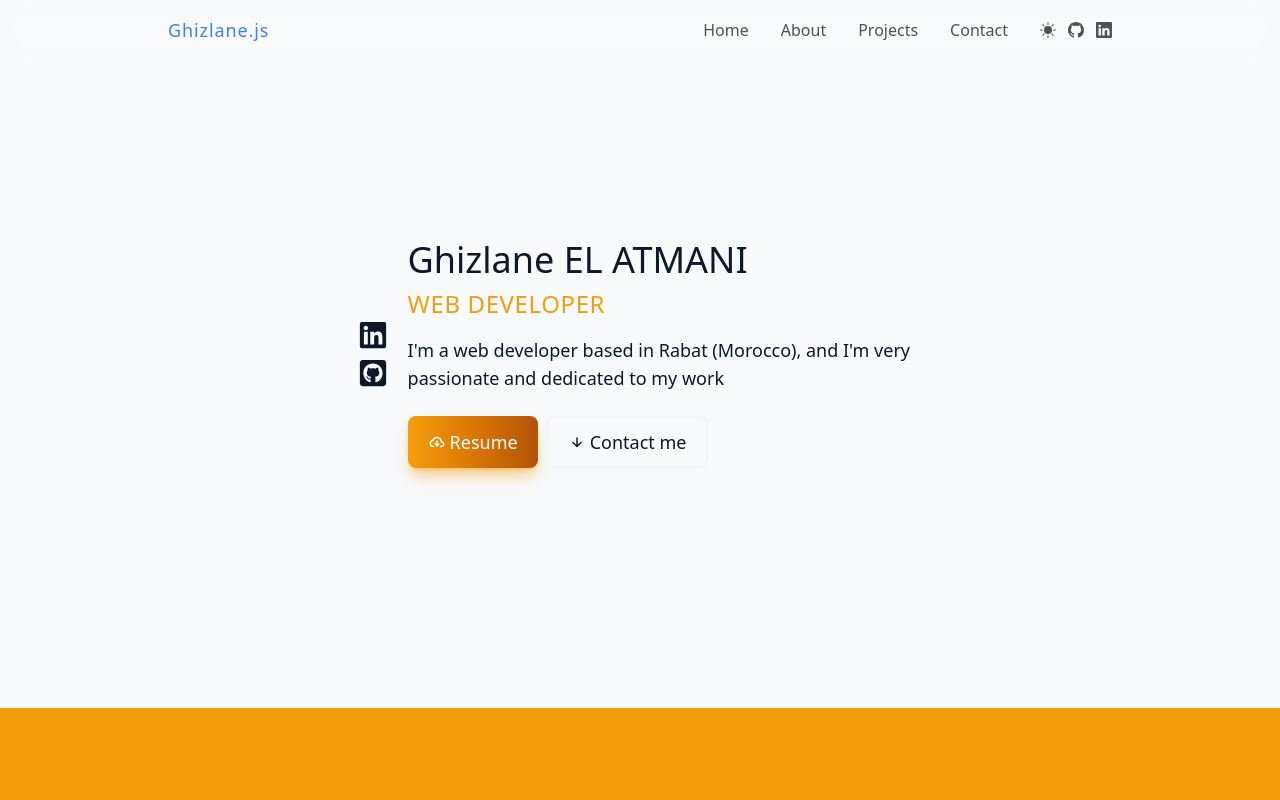
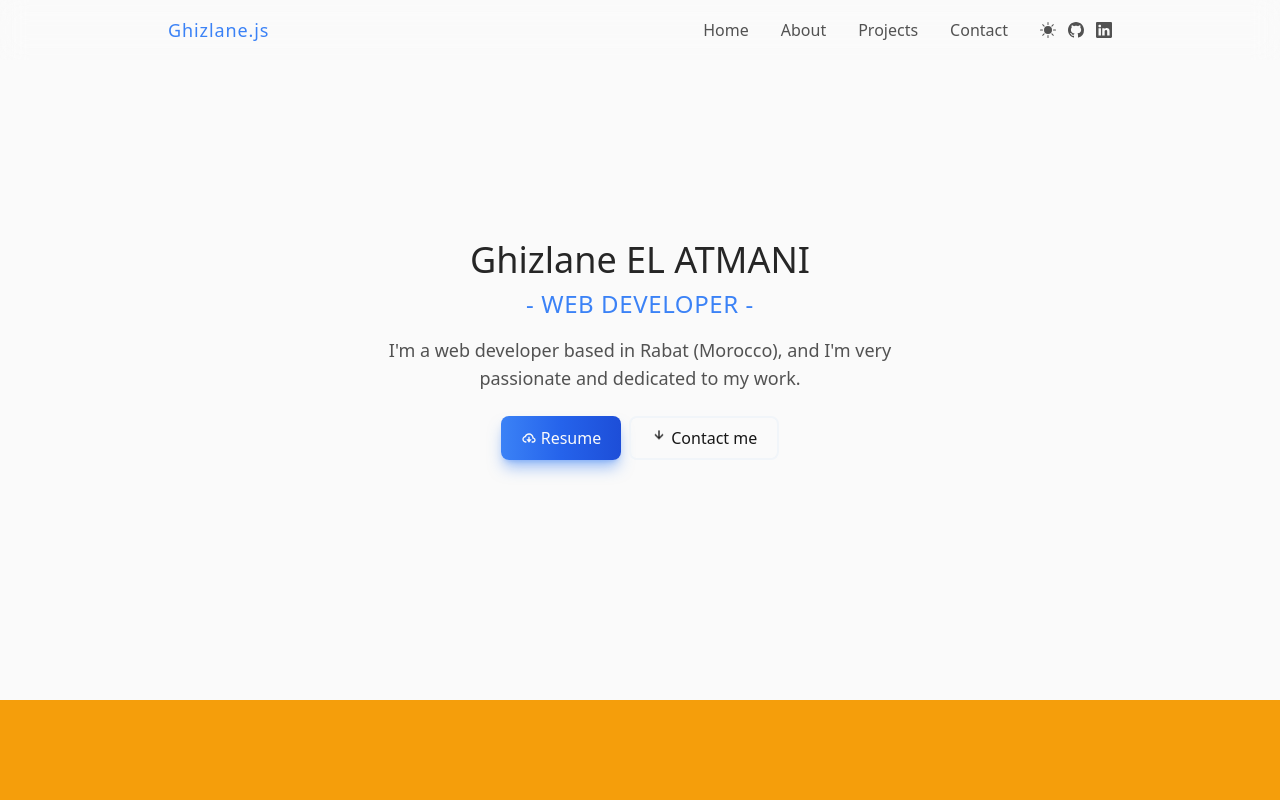
Before and after one commit to ghizlane-elatmani/Portfolio, a React (Create React App) app: page / in a window 1280 px wide. Shown: the top 800 px of the page. Built offline with nearby package versions, Linux system fonts and the light colour scheme.

Commit message:
1.10.0: New design for the home section

```diff
--- a/src/components/Home.jsx
+++ b/src/components/Home.jsx
@@ -7,68 +7,27 @@ const Home = () => {
   return (
     <section
       name="home"
-      className="min-w-full p-3 min-h-screen xl:min-h-max xl:py-[15rem] flex justify-center items-center text-slate-900
-    bg-slate-50 dark:bg-slate-800 dark:text-amber-50"
+      className="flex min-h-screen min-w-full items-center justify-center bg-neutral-50 p-3 dark:bg-slate-900 xl:min-h-max xl:py-[15rem]"
     >
-      <div className="flex gap-5 ">
-        {/* ===== SOCIAL ===== */}
-        <div className="flex flex-col gap-2 justify-center">
-          <a
-            href="https://www.linkedin.com/in/ghizlane-el-atmani-a91732214/"
-            target="_blank"
-            rel="noreferrer"
-            style={{
-              textDecoration: "none",
-              color: "#222",
-              fontSize: "1.5rem",
-              cursor: "pointer",
-            }}
-          >
-            <FaLinkedin
-              className="md:text-3xl text-slate-900 dark:text-amber-50 hover:text-amber-500
-              dark:hover:text-amber-500 transition-all duration"
-            />
-          </a>
-          <a
-            href="https://github.com/ghizlane-elatmani"
-            className="social-icon"
-            target="_blank"
-            rel="noreferrer"
-            style={{
-              textDecoration: "none",
-              color: "#222",
-              fontSize: "1.5rem",
-              cursor: "pointer",
-            }}
-          >
-            <FaGithubSquare
-              className="md:text-3xl text-slate-900 dark:text-amber-50
-            hover:text-amber-500 dark:hover:text-amber-500 transition-all duration"
-            />
-          </a>
-        </div>
+      <div className="text-center">
+        <h1 className="font-smibold mb-2 text-2xl text-neutral-800 dark:text-neutral-50 md:text-4xl">
+          Ghizlane EL ATMANI
+        </h1>
 
-        {/* ===== DESCRIPTION ===== */}
-        <div className="">
-          <h1 className="md:text-4xl text-2xl mb-2">Ghizlane EL ATMANI</h1>
-
-          <h3 className="md:text-2xl text-xl mb-4 uppercase tracking-wide text-amber-500 font-light">
-            Web Developer
+        <h3 className="mb-4 text-xl font-light uppercase tracking-wide text-blue-500 md:text-2xl">
+          - Web Developer -
         </h3>
 
-          <p className="md:text-lg text-base mb-6 md:w-[50ch] max-w-prose">
-            I'm a web developer based in Rabat (Morocco), and I'm very
-            passionate and dedicated to my work
+        <p className="mb-6 max-w-prose text-base text-neutral-600 dark:text-neutral-300 md:w-[50ch] md:text-lg">
+          I'm a web developer based in Rabat (Morocco), and I'm very passionate
+          and dedicated to my work.
         </p>
 
-          <div className="flex gap-2">
+        <div className="flex justify-center gap-2">
           <a
             href={resume}
             download="ghizlane-elatmani"
-              className="text-white bg-gradient-to-r from-amber-500 via-amber-600 to-amber-700 hover:bg-gradient-to-br
-              focus:ring-4 focus:outline-none focus:ring-amber-300 dark:focus:ring-amber-800 shadow-lg shadow-amber-500/50
-              dark:shadow-lg dark:shadow-amber-800/80 font-medium rounded-lg md:text-lg text-base px-3 py-2 text-sm
-              md:px-5 md:py-2.5 text-center flex items-center justify-center gap-1"
+            className="flex items-center justify-center gap-1 rounded-lg bg-gradient-to-r from-blue-500 via-blue-600 to-blue-700 px-3 py-1 text-sm font-medium text-neutral-50 shadow-lg shadow-blue-500/50 hover:bg-gradient-to-br focus:outline-none focus:ring-4 focus:ring-blue-300 dark:shadow-lg dark:shadow-blue-800/80 dark:focus:ring-blue-800 md:px-5 md:py-2 md:text-base"
           >
             <BiCloudDownload />
             Resume
@@ -77,15 +36,11 @@ const Home = () => {
             to="contact"
             smooth={true}
             duration={500}
-              className="md:text-lg text-base rounded-lg border-2 border-slate-100 dark:border-slate-800
-              dark:hover:border-amber-500 hover:border-amber-500 text-slate-900 dark:text-amber-50 px-3 py-1
-              dark:hover:text-amber-500 hover:text-amber-500 transition-all duration easy-in flex items-center
-              justify-center gap-1 md:text-lg text-base px-3 py-2 text-sm md:px-5 md:py-2.5 cursor-pointer"
+            className="duration easy-in flex cursor-pointer items-center justify-center gap-1 rounded-lg border-2 border-slate-100 px-3 py-1 text-sm text-neutral-900 transition-all hover:border-blue-500 hover:text-blue-500 dark:border-slate-900 dark:text-neutral-50 dark:hover:border-blue-500 dark:hover:text-blue-500 md:px-5 md:py-2 md:text-base"
           >
-              <BiDownArrowAlt />
+            <BiDownArrowAlt className="animate-bounce" />
             Contact me
           </Link>
-          </div>
         </div>
       </div>
     </section>
```
Lines whose indentation alone changed are shown as unchanged.
